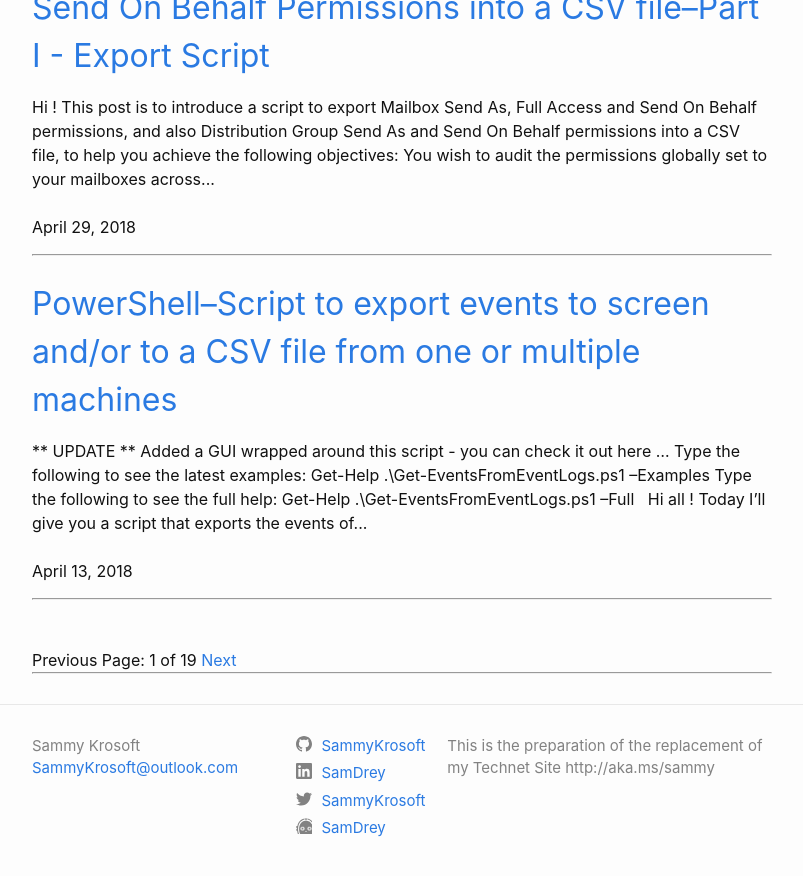
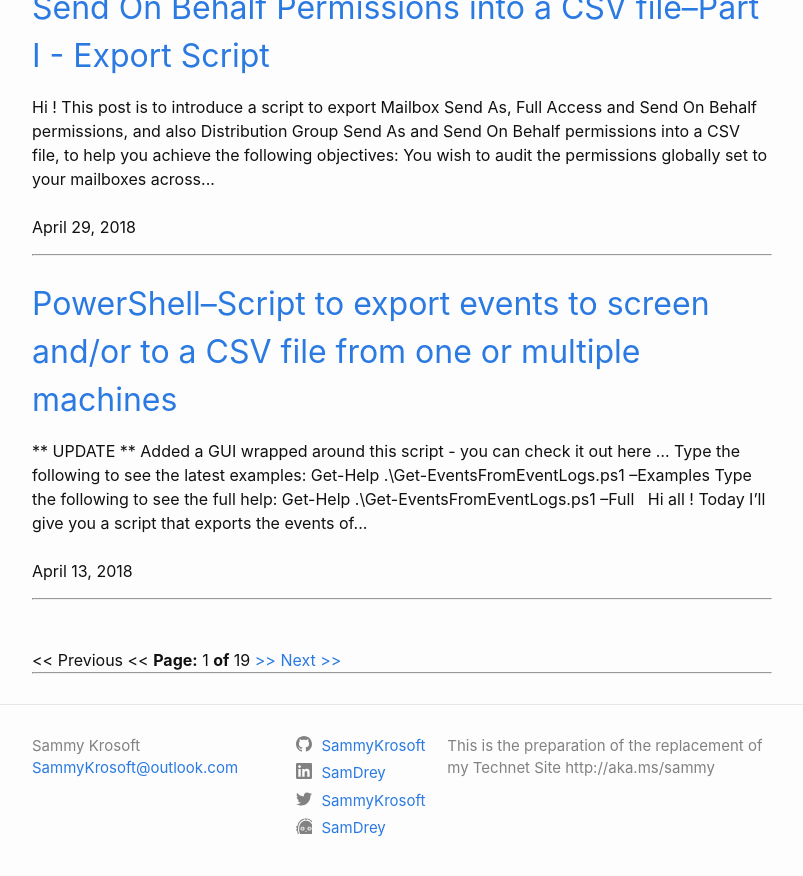
Before and after one commit to SammyKrosoft/SammyKrosoft.github.io, a Jekyll site: the page built from index.html, in a window 1280 px wide and 900 px high, scrolled down 2910 px. Shown: the top 876 px of the window, without its empty margins (238-1041 px from the left). Built offline with Jekyll 4.4.1, drawn with Linux system fonts in a browser that asks for light colours; the list of posts is cut into pages by our own code; comment, search, counter and statistics services are not loaded.

Commit message:
update pagination nav

```diff
--- a/index.html
+++ b/index.html
@@ -46,18 +46,20 @@
 <div class="pagination">
   {% if paginator.previous_page %}
     <a href="{{ paginator.previous_page_path }}" class="previous">
-      Previous
+      << Previous <<
     </a>
   {% else %}
-    <span class="previous">Previous</span>
+    <span class="previous"><< Previous <<</span>
   {% endif %}
   <span class="page_number ">
-    Page: {{ paginator.page }} of {{ paginator.total_pages }}
+    <b>Page:</b> {{ paginator.page }} <b>of</b> {{ paginator.total_pages }}
   </span>
   {% if paginator.next_page %}
-    <a href="{{ paginator.next_page_path }}" class="next">Next</a>
+    <a href="{{ paginator.next_page_path }}" class="next">
+      >> Next >>
+    </a>
   {% else %}
-    <span class="next ">Next</span>
+    <span class="next ">>> Next >></span>
   {% endif %}
 </div>
 <hr>
```
